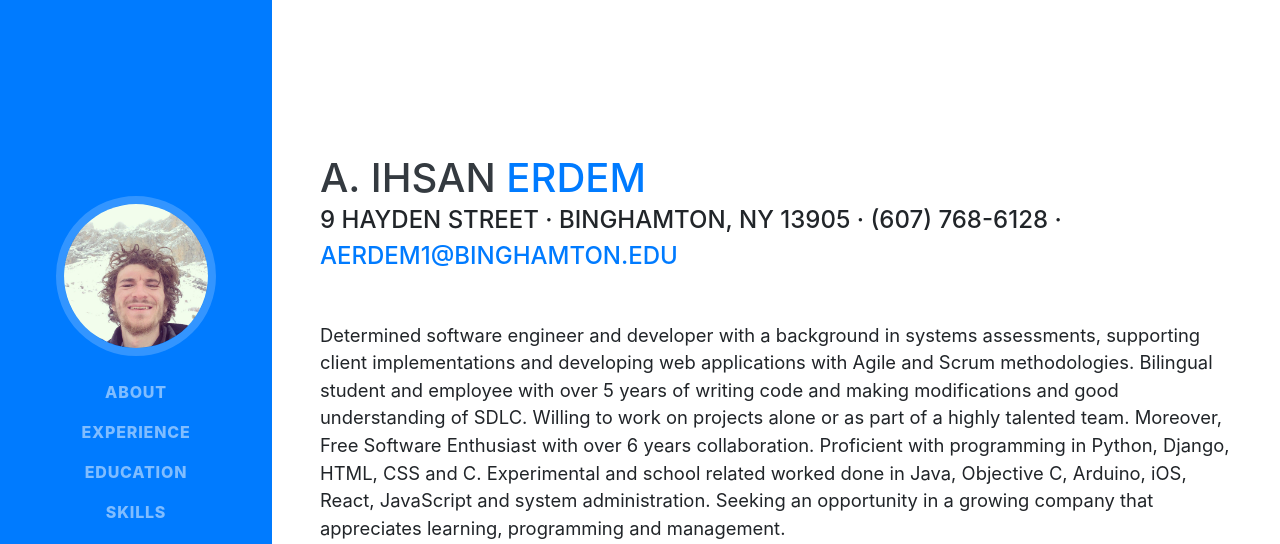
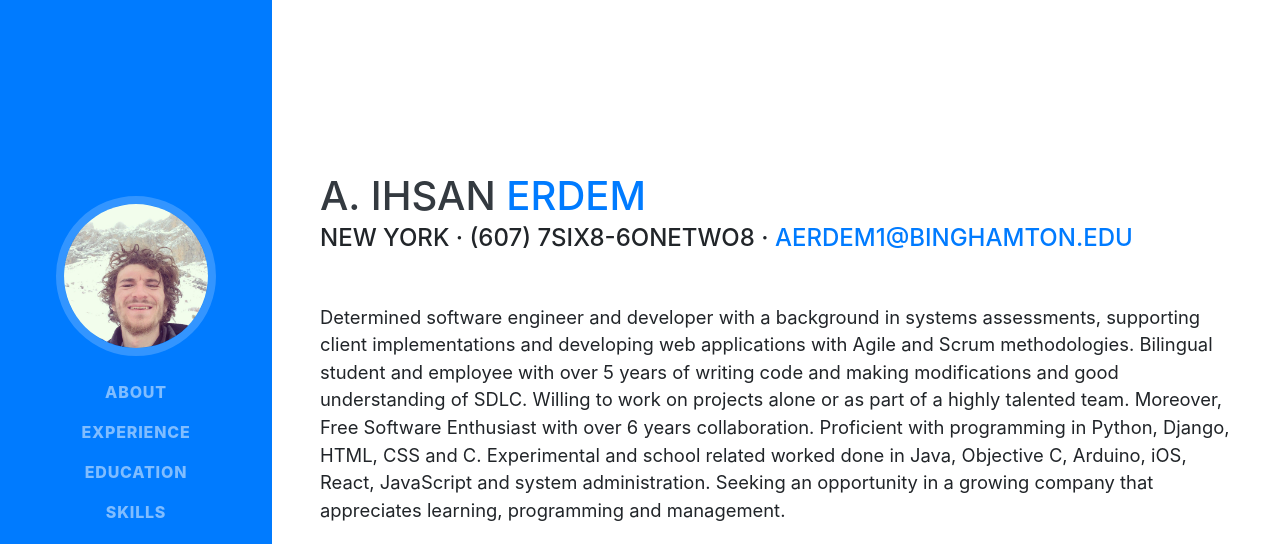
Before and after one commit to iErdem1/gh-pages, a website with bundled scripts: page index.html in a window 1280 px wide. Shown: the top 544 px of the page. Built offline with nearby package versions, Linux system fonts and the light colour scheme; a web font is replaced by a local one.

Commit message:
index.html update

```diff
--- a/index.html
+++ b/index.html
@@ -81,7 +81,7 @@
 						<span class="text-primary">Erdem</span>
 					</h1>
 					<div class="subheading mb-5">
-						9 Hayden Street · Binghamton, NY 13905 · (607) 768-6128 ·
+						New York · (607) 7six8-6onetwo8 ·
 						<a href="mailto:name@email.com">aerdem1@binghamton.edu</a>
 					</div>
 					<p class="lead mb-5">
```
